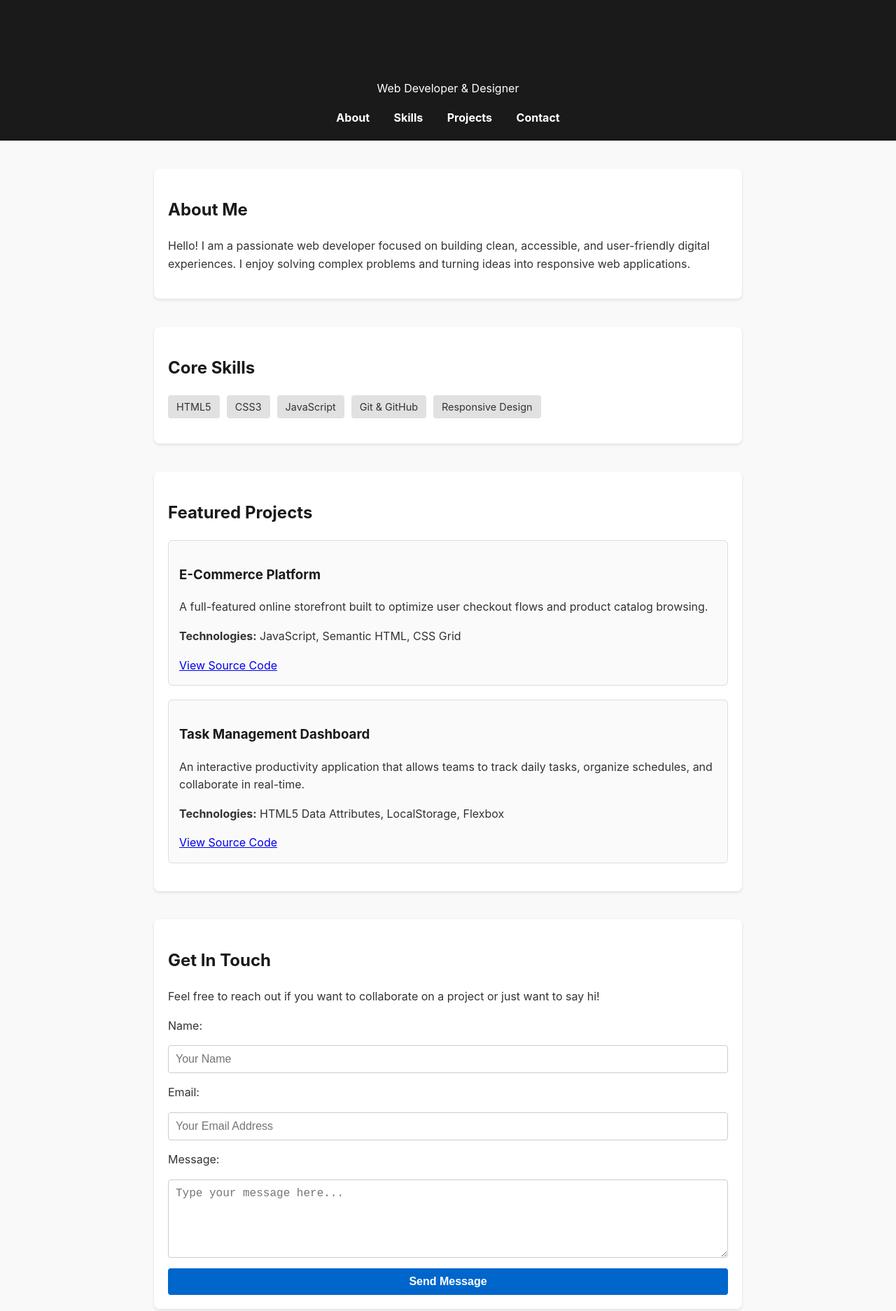
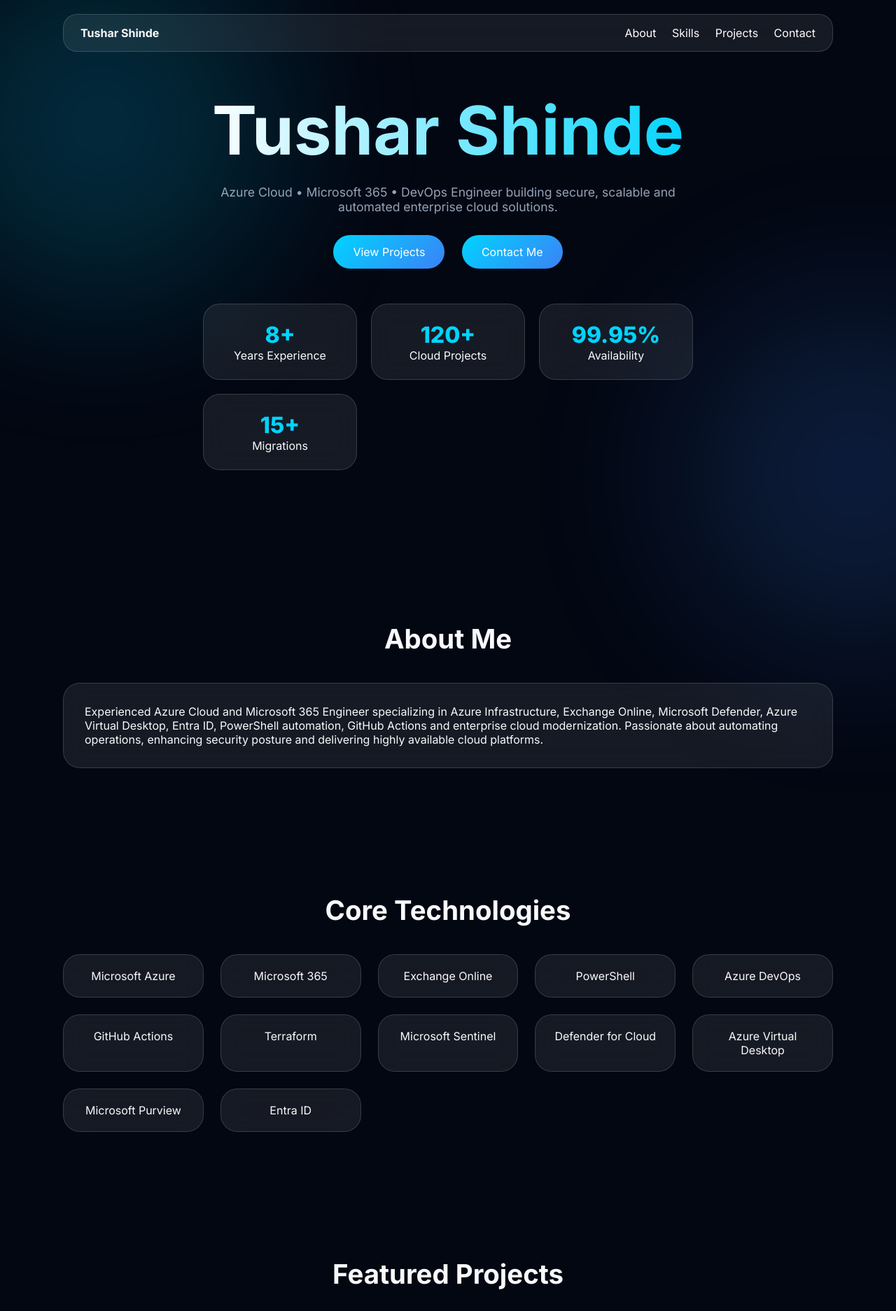
Before and after one commit to tushar645outlook/GH-A, a plain HTML site: page index.html in a window 1280 px wide. Shown: the top 1874 px of the page at 70% size. Drawn offline with Linux system fonts and the light colour scheme.

Commit message:
Update index.html

```diff
--- a/index.html
+++ b/index.html
@@ -3,168 +3,213 @@
 <head>
 <meta charset="UTF-8">
 <meta name="viewport" content="width=device-width, initial-scale=1.0">
-    <title>My Portfolio</title>
+<title>Tushar Shinde | Azure Cloud & Microsoft 365 Engineer</title>
+<link href="https://fonts.googleapis.com/css2?family=Inter:wght@300;400;500;600;700;800&display=swap" rel="stylesheet">
 <style>
-        /* Basic embedded CSS for clean presentation */
-        body {
-            font-family: -apple-system, BlinkMacSystemFont, "Segoe UI", Roboto, Helvetica, Arial, sans-serif;
-            line-height: 1.6;
-            margin: 0;
-            padding: 0;
-            background-color: #f9f9f9;
-            color: #333;
+:root{
+ --bg:#030712;
+ --card:rgba(255,255,255,.08);
+ --border:rgba(255,255,255,.15);
+ --accent:#00d4ff;
+ --accent2:#3b82f6;
+ --text:#f8fafc;
+ --muted:#94a3b8;
 }
-        header {
-            background-color: #1a1a1a;
-            color: #fff;
-            padding: 20px 0;
-            text-align: center;
+*{margin:0;padding:0;box-sizing:border-box}
+html{scroll-behavior:smooth}
+body{
+ font-family:Inter,sans-serif;
+ background:var(--bg);
+ color:var(--text);
+ overflow-x:hidden;
 }
-        nav a {
-            color: #fff;
-            margin: 0 15px;
-            text-decoration: none;
-            font-weight: bold;
+body::before,body::after{
+ content:"";
+ position:fixed;
+ width:500px;height:500px;border-radius:50%;
+ filter:blur(120px);
+ opacity:.18;z-index:-1;
+ animation:float 12s infinite alternate ease-in-out;
 }
-        nav a:hover {
-            text-decoration: underline;
+body::before{background:#00d4ff;left:-150px;top:-100px}
+body::after{background:#3b82f6;right:-150px;bottom:-100px}
+@keyframes float{to{transform:translate(120px,80px)}}
+
+nav{
+ position:fixed;top:20px;left:50%;transform:translateX(-50%);
+ width:min(1100px,92%);display:flex;justify-content:space-between;
+ padding:16px 24px;
+ background:rgba(255,255,255,.08);
+ backdrop-filter:blur(18px);
+ border:1px solid var(--border);
+ border-radius:20px;z-index:100;
 }
-        section {
-            max-width: 800px;
-            margin: 40px auto;
-            padding: 20px;
-            background: #fff;
-            border-radius: 8px;
-            box-shadow: 0 2px 4px rgba(0,0,0,0.1);
+nav a{color:white;text-decoration:none;margin-left:18px}
+.hero{
+ min-height:100vh;display:flex;align-items:center;justify-content:center;
+ text-align:center;padding:120px 20px;
 }
-        h1, h2, h3 {
-            color: #1a1a1a;
+.hero h1{
+ font-size:clamp(3rem,8vw,6rem);
+ background:linear-gradient(90deg,#fff,#00d4ff);
+ -webkit-background-clip:text;color:transparent;
 }
-        .project-card {
-            border: 1px solid #ddd;
-            padding: 15px;
-            margin-bottom: 20px;
-            border-radius: 6px;
-            background-color: #fafafa;
+.hero p{max-width:700px;margin:20px auto;color:var(--muted);font-size:1.1rem}
+.btn{
+ display:inline-block;padding:14px 28px;margin:10px;border-radius:999px;
+ text-decoration:none;color:white;
+ background:linear-gradient(135deg,var(--accent),var(--accent2));
+ transition:.35s;
 }
-        .skills-list {
-            display: flex;
-            flex-wrap: wrap;
-            gap: 10px;
-            padding: 0;
-            list-style: none;
+.btn:hover{transform:translateY(-4px);box-shadow:0 12px 30px rgba(0,212,255,.35)}
+.container{width:min(1100px,92%);margin:auto}
+.section{padding:90px 0}
+.section-title{text-align:center;font-size:2.4rem;margin-bottom:40px}
+.glass{
+ background:var(--card);
+ backdrop-filter:blur(18px);
+ border:1px solid var(--border);
+ border-radius:24px;
 }
-        .skills-list li {
-            background: #e1e1e1;
-            padding: 5px 12px;
-            border-radius: 4px;
-            font-size: 0.9em;
+.about,.skills,.projects,.contact{padding:30px}
+.grid{display:grid;gap:24px}
+.skills-grid{grid-template-columns:repeat(auto-fit,minmax(180px,1fr))}
+.skill{
+ padding:20px;text-align:center;
+ transition:.35s;
 }
-        form {
-            display: flex;
-            flex-direction: column;
-            gap: 15px;
+.skill:hover{
+ transform:translateY(-8px);
+ box-shadow:0 20px 40px rgba(0,212,255,.15);
 }
-        input, textarea, button {
-            padding: 10px;
-            border: 1px solid #ccc;
-            border-radius: 4px;
-            font-size: 1rem;
+.projects-grid{grid-template-columns:repeat(auto-fit,minmax(300px,1fr))}
+.project{
+ padding:24px;transition:.35s;
 }
-        button {
-            background-color: #0066cc;
-            color: white;
-            border: none;
-            cursor: pointer;
-            font-weight: bold;
+.project:hover{
+ transform:translateY(-10px) scale(1.02);
+ border-color:#00d4ff;
 }
-        button:hover {
-            background-color: #0052a3;
+.stats{
+ display:grid;
+ grid-template-columns:repeat(auto-fit,minmax(180px,1fr));
+ gap:20px;margin-top:40px;
 }
-        footer {
-            text-align: center;
-            padding: 20px;
-            font-size: 0.9em;
-            color: #666;
+.stat{text-align:center;padding:24px}
+.number{font-size:2rem;font-weight:800;color:var(--accent)}
+footer{text-align:center;padding:40px;color:var(--muted)}
+input,textarea{
+ width:100%;padding:14px;margin-top:10px;
+ background:rgba(255,255,255,.05);
+ border:1px solid var(--border);
+ color:white;border-radius:12px;
 }
+button{
+ margin-top:16px;padding:14px 22px;border:none;border-radius:12px;
+ background:linear-gradient(135deg,var(--accent),var(--accent2));
+ color:white;cursor:pointer;
+}
+.reveal{opacity:0;transform:translateY(40px);transition:.8s}
+.reveal.show{opacity:1;transform:none}
 </style>
 </head>
 <body>
 
-    <!-- Header & Navigation -->
-    <header>
-        <h1>John Doe</h1>
-        <p>Web Developer & Designer</p>
 <nav>
+<div><strong>Tushar Shinde</strong></div>
+<div>
 <a href="#about">About</a>
 <a href="#skills">Skills</a>
 <a href="#projects">Projects</a>
 <a href="#contact">Contact</a>
+</div>
 </nav>
-    </header>
 
-    <!-- About Me Section -->
-    <section id="about">
-        <h2>About Me</h2>
-        <p>Hello! I am a passionate web developer focused on building clean, accessible, and user-friendly digital experiences. I enjoy solving complex problems and turning ideas into responsive web applications.</p>
-    </section>
+<section class="hero">
+<div>
+<h1>Tushar Shinde</h1>
+<p>Azure Cloud • Microsoft 365 • DevOps Engineer building secure, scalable and automated enterprise cloud solutions.</p>
+<a href="#projects" class="btn">View Projects</a>
+<a href="#contact" class="btn">Contact Me</a>
 
-    <!-- Skills Section -->
-    <section id="skills">
-        <h2>Core Skills</h2>
-        <ul class="skills-list">
-            <li>HTML5</li>
-            <li>CSS3</li>
-            <li>JavaScript</li>
-            <li>Git & GitHub</li>
-            <li>Responsive Design</li>
-        </ul>
-    </section>
-
-    <!-- Projects Section -->
-    <section id="projects">
-        <h2>Featured Projects</h2>
-
-        <!-- Project 1 -->
-        <div class="project-card">
-            <h3>E-Commerce Platform</h3>
-            <p>A full-featured online storefront built to optimize user checkout flows and product catalog browsing.</p>
-            <p><strong>Technologies:</strong> JavaScript, Semantic HTML, CSS Grid</p>
-            <a href="https://github.com" target="_blank" rel="noopener">View Source Code</a>
+<div class="stats">
+<div class="glass stat"><div class="number">8+</div>Years Experience</div>
+<div class="glass stat"><div class="number">120+</div>Cloud Projects</div>
+<div class="glass stat"><div class="number">99.95%</div>Availability</div>
+<div class="glass stat"><div class="number">15+</div>Migrations</div>
 </div>
-
-        <!-- Project 2 -->
-        <div class="project-card">
-            <h3>Task Management Dashboard</h3>
-            <p>An interactive productivity application that allows teams to track daily tasks, organize schedules, and collaborate in real-time.</p>
-            <p><strong>Technologies:</strong> HTML5 Data Attributes, LocalStorage, Flexbox</p>
-            <a href="https://github.com" target="_blank" rel="noopener">View Source Code</a>
 </div>
 </section>
 
-    <!-- Contact Section -->
-    <section id="contact">
-        <h2>Get In Touch</h2>
-        <p>Feel free to reach out if you want to collaborate on a project or just want to say hi!</p>
-
-        <form action="mailto:your-email@example.com" method="post" enctype="text/plain">
-            <label for="name">Name:</label>
-            <input type="text" id="name" name="name" required placeholder="Your Name">
-
-            <label for="email">Email:</label>
-            <input type="email" id="email" name="email" required placeholder="Your Email Address">
-
-            <label for="message">Message:</label>
-            <textarea id="message" name="message" rows="5" required placeholder="Type your message here..."></textarea>
-
-            <button type="submit">Send Message</button>
-        </form>
+<section id="about" class="section container reveal">
+<h2 class="section-title">About Me</h2>
+<div class="glass about">
+<p>
+Experienced Azure Cloud and Microsoft 365 Engineer specializing in Azure Infrastructure,
+Exchange Online, Microsoft Defender, Azure Virtual Desktop, Entra ID, PowerShell automation,
+GitHub Actions and enterprise cloud modernization. Passionate about automating operations,
+enhancing security posture and delivering highly available cloud platforms.
+</p>
+</div>
 </section>
 
-    <!-- Footer -->
+<section id="skills" class="section container reveal">
+<h2 class="section-title">Core Technologies</h2>
+<div class="grid skills-grid">
+<div class="glass skill">Microsoft Azure</div>
+<div class="glass skill">Microsoft 365</div>
+<div class="glass skill">Exchange Online</div>
+<div class="glass skill">PowerShell</div>
+<div class="glass skill">Azure DevOps</div>
+<div class="glass skill">GitHub Actions</div>
+<div class="glass skill">Terraform</div>
+<div class="glass skill">Microsoft Sentinel</div>
+<div class="glass skill">Defender for Cloud</div>
+<div class="glass skill">Azure Virtual Desktop</div>
+<div class="glass skill">Microsoft Purview</div>
+<div class="glass skill">Entra ID</div>
+</div>
+</section>
+
+<section id="projects" class="section container reveal">
+<h2 class="section-title">Featured Projects</h2>
+<div class="grid projects-grid">
+<div class="glass project">
+<h3>Enterprise Mailbox Migration</h3>
+<p>Automated archive migration and mailbox recovery workflows using PowerShell and Microsoft Purview.</p>
+</div>
+<div class="glass project">
+<h3>Azure Virtual Desktop Platform</h3>
+<p>Designed secure host pool architecture for internal and external users.</p>
+</div>
+<div class="glass project">
+<h3>Security Monitoring Modernization</h3>
+<p>Implemented Microsoft Sentinel and Defender for Cloud governance.</p>
+</div>
+</div>
+</section>
+
+<section id="contact" class="section container reveal">
+<h2 class="section-title">Let's Connect</h2>
+<div class="glass contact">
+<input placeholder="Your Name">
+<input placeholder="Email Address">
+<textarea rows="5" placeholder="Your Message"></textarea>
+<button>Send Message</button>
+</div>
+</section>
+
 <footer>
-        <p>&copy; 2026 John Doe. All rights reserved.</p>
+© 2026 Tushar Shinde • Azure Cloud & Microsoft 365 Engineer
 </footer>
 
+<script>
+const observer=new IntersectionObserver(entries=>{
+ entries.forEach(entry=>{
+  if(entry.isIntersecting) entry.target.classList.add('show');
+ });
+},{threshold:.15});
+document.querySelectorAll('.reveal').forEach(el=>observer.observe(el));
+</script>
 </body>
 </html>
```
Lines whose indentation alone changed are shown as unchanged.
